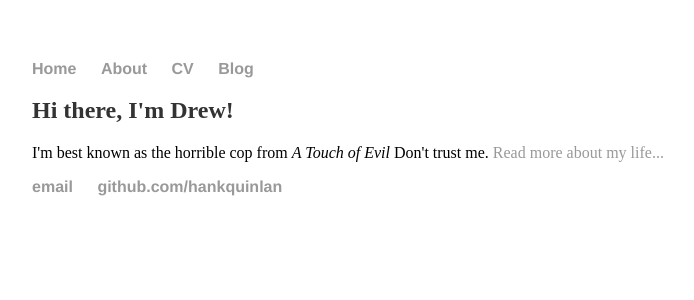
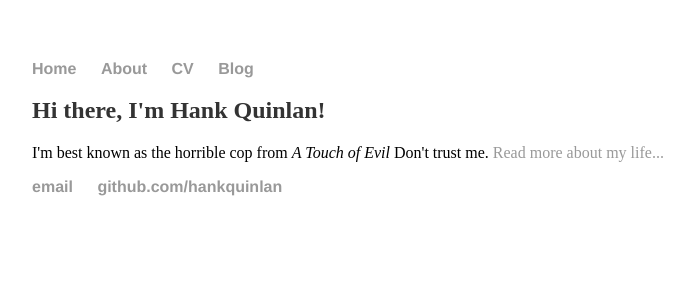
Before and after one commit to milnehouse/milnehouse.github.io, a Jekyll site: the page built from index.html, in a window 1280 px wide. Shown: the top 300 px of the page, without its empty margins (160-854 px from the left). Built offline with Jekyll 4.4.1, drawn with Linux system fonts in a browser that asks for light colours.

Commit message:
Update index.html

```diff
--- a/index.html
+++ b/index.html
@@ -1,31 +1,8 @@
-<!DOCTYPE html>
-<!DOCTYPE html>
-<html>
-	<head>
-		<title>Andrew</title>
-		<!-- link to main stylesheet -->
-		<link rel="stylesheet" type="text/css" href="/css/main.css"
-	</head>
-	<body>
-		<nav>
-    		<ul>
-        		<li><a href="/">Home</a></li>
-	        	<li><a href="/about">About</a></li>
-        		<li><a href="/cv">CV</a></li>
-        		<li><a href="/blog">Blog</a></li>
-    		</ul>
-		</nav>
-		<div class="container">
-    		<div class="blurb">
-        		<h1>Hi there, I'm Drew!</h1>
-				<p>I'm best known as the horrible cop from <em>A Touch of Evil</em> Don't trust me. <a href="/about">Read more about my life...</a></p>
-    		</div><!-- /.blurb -->
-		</div><!-- /.container -->
-		<footer>
-    		<ul>
-        		<li><a href="mailto:hankquinlanhub@gmail.com">email</a></li>
-        		<li><a href="https://github.com/hankquinlan">github.com/hankquinlan</a></li>
-			</ul>
-		</footer>
-	</body>
-</html>
+---
+layout: default
+title: Hank Quinlan, Horrible Cop
+---
+<div class="blurb">
+	<h1>Hi there, I'm Hank Quinlan!</h1>
+	<p>I'm best known as the horrible cop from <em>A Touch of Evil</em> Don't trust me. <a href="/about">Read more about my life...</a></p>
+</div><!-- /.blurb -->
```
